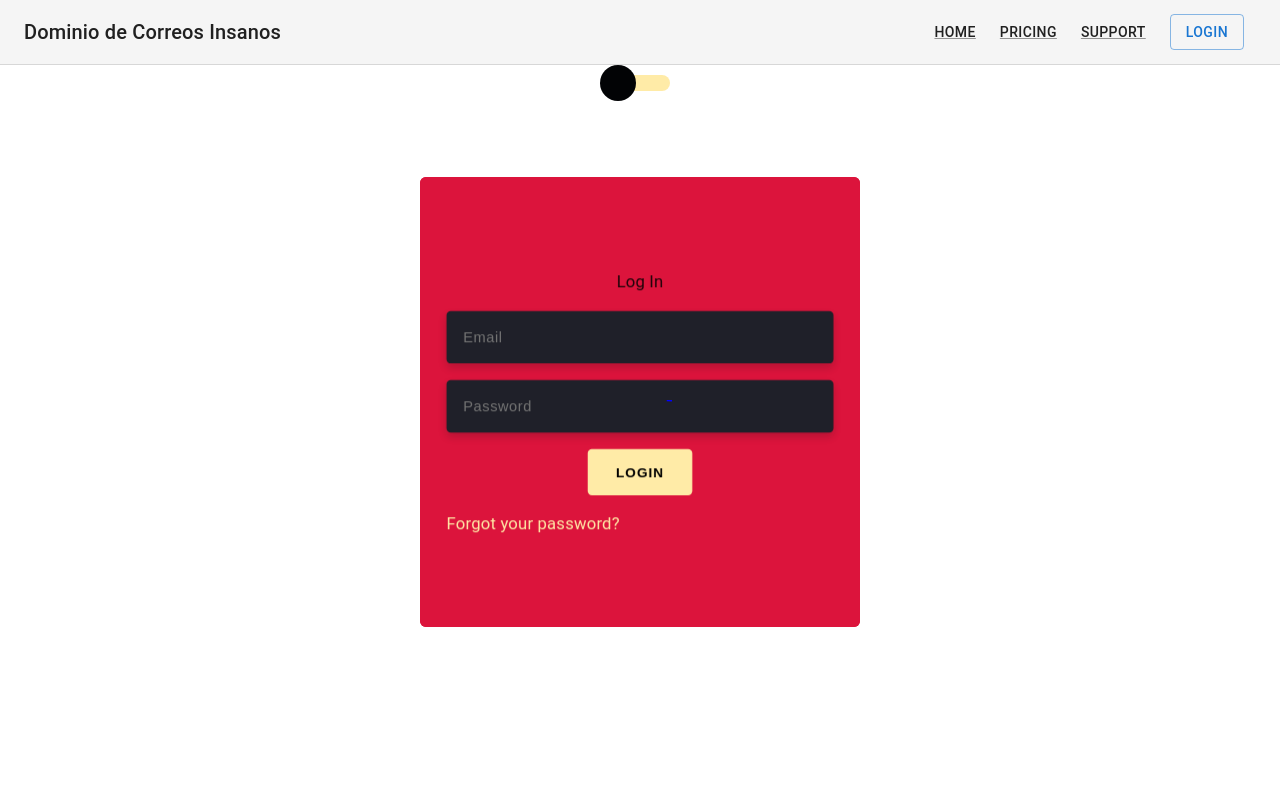
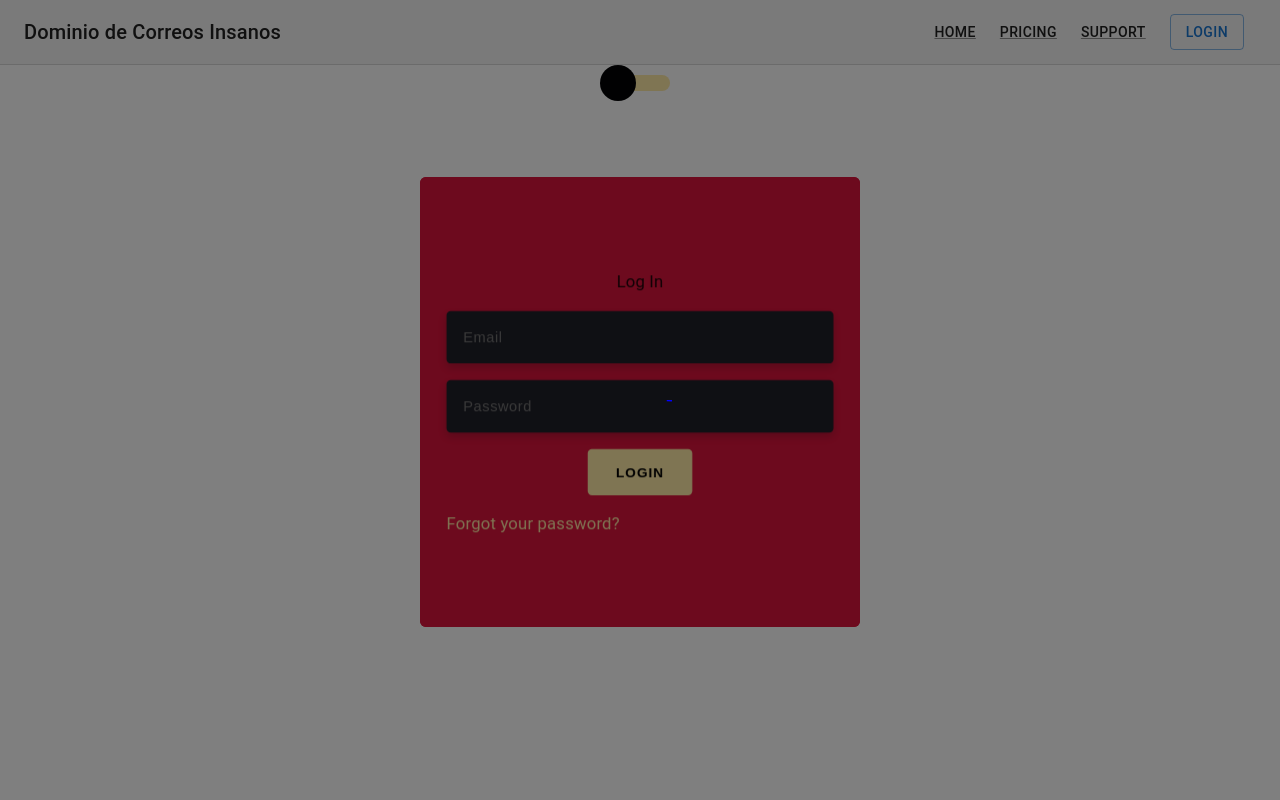
Before and after one commit to agetro2003/proyect_blacklist_frontend, a React (Vite) app: page /Login in a window 1280 px wide. Shown: the top 800 px of the page. Built offline with nearby package versions, Linux system fonts and the light colour scheme.

Commit message:
feat: add Overlay component

```diff
--- a/src/components/Login/login.jsx
+++ b/src/components/Login/login.jsx
@@ -17,8 +17,7 @@ import Typography from '@mui/material/Typography';
 import Link from '@mui/material/Link';
 import GlobalStyles from '@mui/material/GlobalStyles';
 import Container from '@mui/material/Container';
-import { CircularProgress } from "@mui/material";
-import { styled } from '@mui/system';
+import Overlay from "../Overlay/Overlay";
 
 function Copyright(props) {
     return (
@@ -107,21 +106,10 @@ const [loading, setLoading] = useState(true)
 
         // Navbar
         <ThemeProvider theme={defaultTheme}>
-             {loading && (<CircularProgress
-                                    size={64}
-                                    sx={
-                                        {
-                                            color: 'blue',
-                                            position: 'fixed',
-                                            top: 0,
-                                            left: 0,
-                                            right: 0,
-                                            bottom: 0,
-                                            margin: 'auto',
-                                            zIndex: 9999,
-                                        }
-                                    }
-                                    />)}
+             {loading && (
+             <Overlay>
+             </Overlay>
+             )}
             <GlobalStyles styles={{ ul: { margin: 0, padding: 0, listStyle: 'none' } }} />
             <CssBaseline />
             <AppBar
--- /dev/null
+++ b/src/components/Overlay/Overlay.jsx
@@ -0,0 +1,27 @@
+import styles from './overlay.module.css'
+import { CircularProgress } from "@mui/material";
+
+const Overlay = (props) => {
+
+    return (
+        <div className={styles.overlay}>
+        <CircularProgress
+                                    size={64}
+                                    sx={
+                                        {
+                                            color: 'blue',
+                                            position: 'fixed',
+                                            top: 0,
+                                            left: 0,
+                                            right: 0,
+                                            bottom: 0,
+                                            margin: 'auto',
+                                            zIndex: 9999,
+                                        }
+                                    }
+                                    />
+        </div>
+    )
+}
+
+export default Overlay;
--- /dev/null
+++ b/src/components/Overlay/overlay.module.css
@@ -0,0 +1,12 @@
+.overlay {
+    position: fixed;
+    top: 0;
+    left: 0;
+    right: 0;
+    bottom: 0;
+    background-color: rgba(0, 0, 0, 0.5);
+    display: flex;
+    justify-content: center;
+    align-items: center;
+    z-index: 9998;
+}
```
